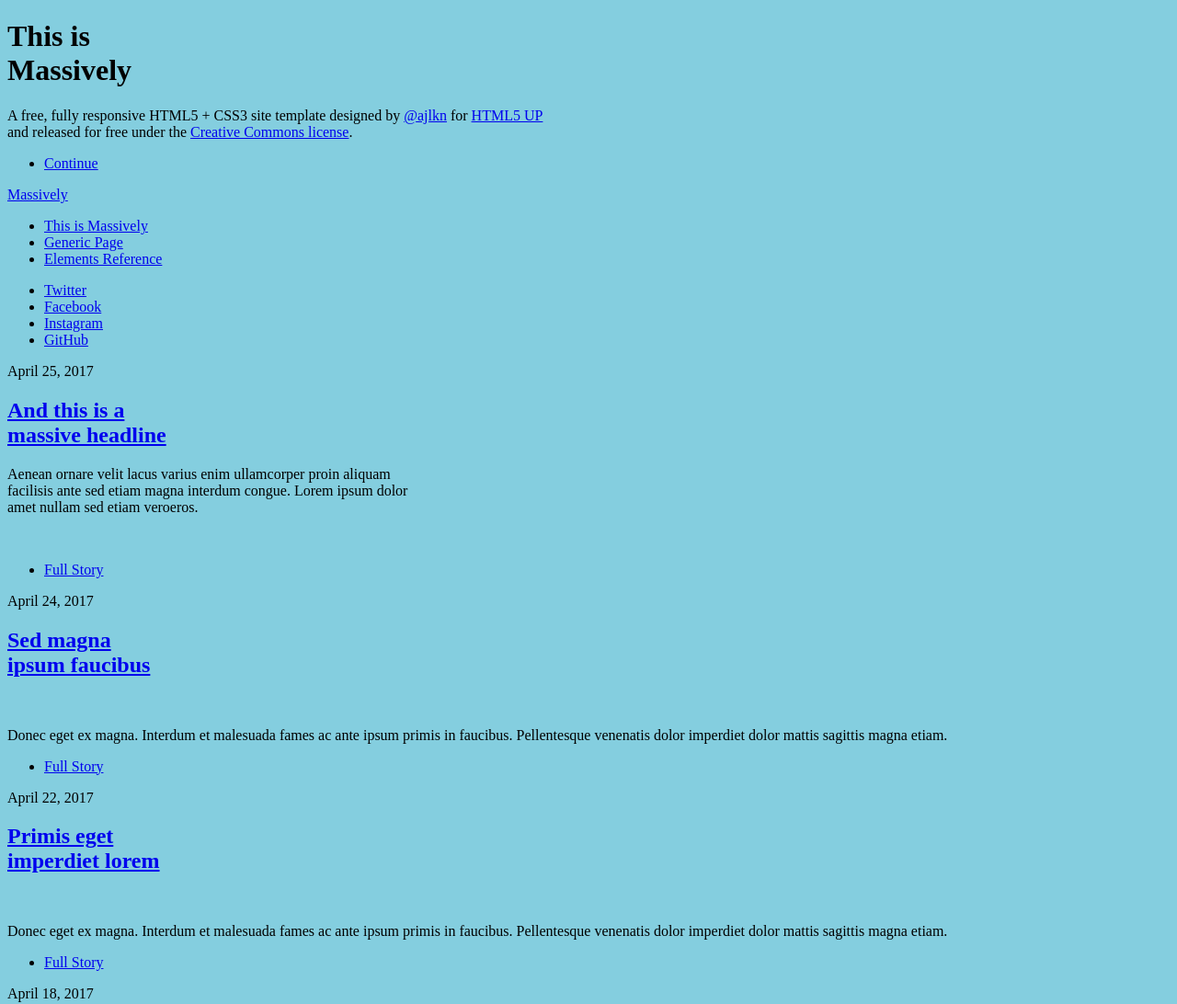
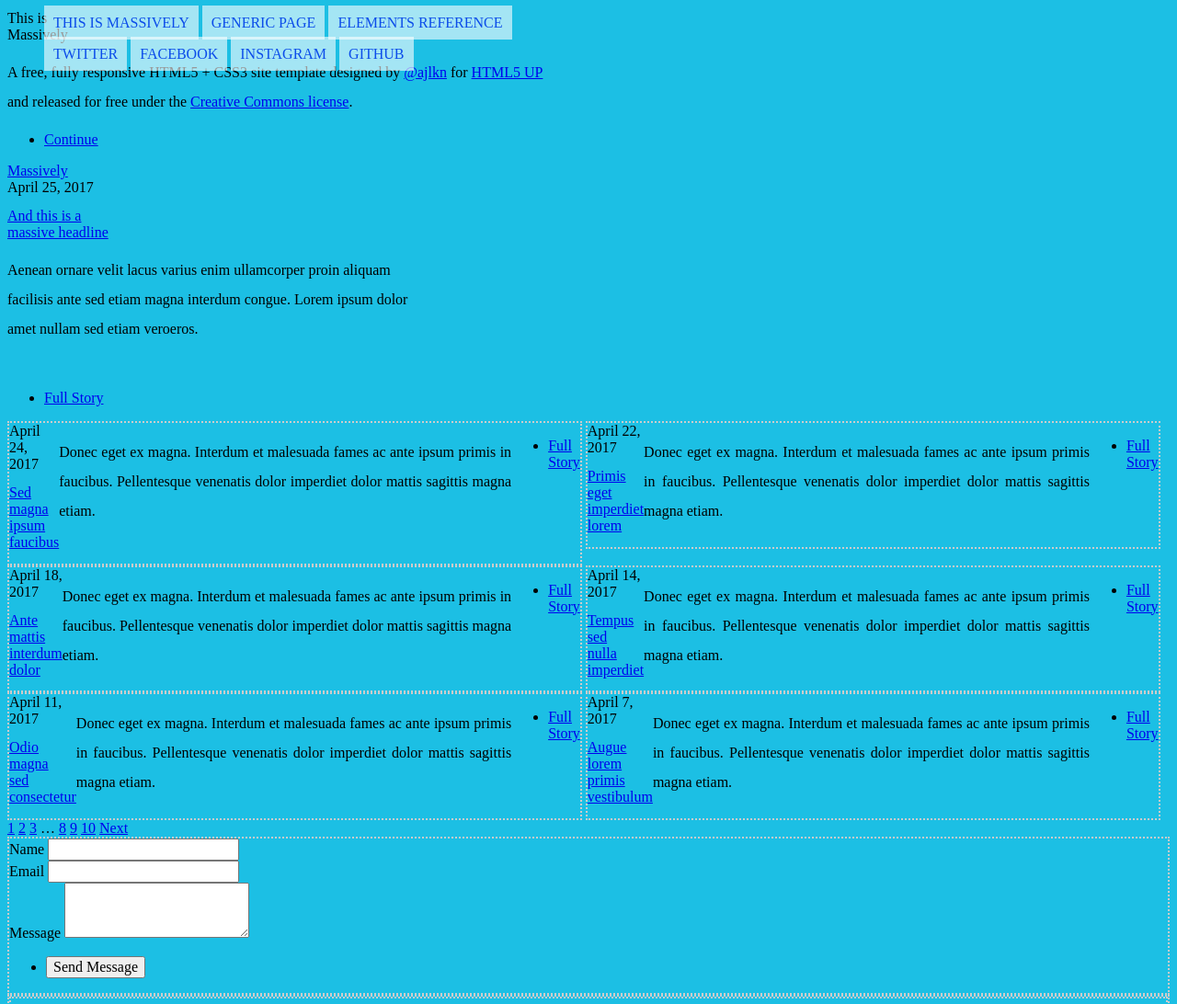
Before and after one commit to FJTSYSTEMS2014/Fronted_y_Maquetado_Web_2020, a plain HTML site: page index.html in a window 1280 px wide. Shown: the top 1092 px of the page at 92% size. Drawn offline with nearby package versions, Linux system fonts and the light colour scheme.

Commit message:
Alumno:Tscherig Francisco - Trabajo Practico Nº2

```diff
--- a/styles.css
+++ b/styles.css
@@ -1,4 +1,84 @@
 body {
-    background-color: #84cedf;
-    text-align: left;
+    background-color: #1cbfe4;
+
+
 }
+
+
+* {
+    font-family:  serif;
+    font-size: 16px;
+}
+
+
+h1,h2,h3,h4,h5,h6 {
+
+    font-weight: normal;
+}
+
+
+#nav ul li a {
+    text-decoration:none;
+    text-transform: uppercase;
+}
+
+
+p {
+    text-align: justify;
+    line-height: 2em
+}
+
+.posts article, #footer section  {
+    border-style: dotted;
+    border-width: 2px;
+    border-color: #CCCCCC;
+
+}
+
+#footer section form textarea:hover {
+
+    cursor: pointer;
+    background-color: #00ff48;
+  }
+  #footer section form input:hover {
+
+    cursor: pointer;
+    background-color: #00ff48;
+  }
+
+
+  #nav {
+    position: fixed;
+    top: 0;
+    width:100%;
+
+ }
+ #nav li {
+   padding: 10px;
+   display: inline;
+   background-color:rgb(255, 255, 255);
+   filter:alpha(opacity=50);
+   opacity:0.6;
+ }
+
+
+ .posts article {
+
+    width:48.5vw;
+    display: inline-flex;
+
+}
+
+.posts article {
+    border-spacing: 0px;
+    padding: 0%;
+
+}
+
+
+ #footer section form {
+    width: 48.5vw;
+     display: inline-block;
+     position: center;
+
+}
```
